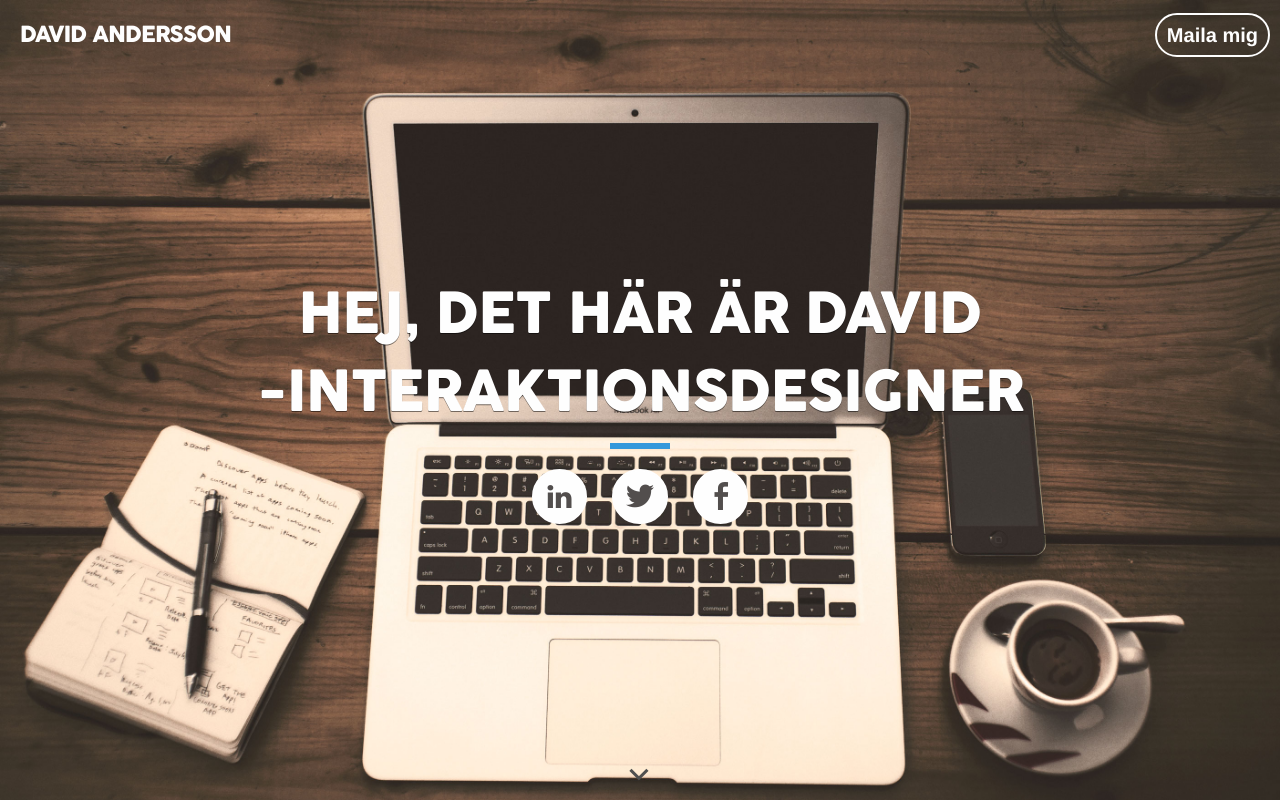
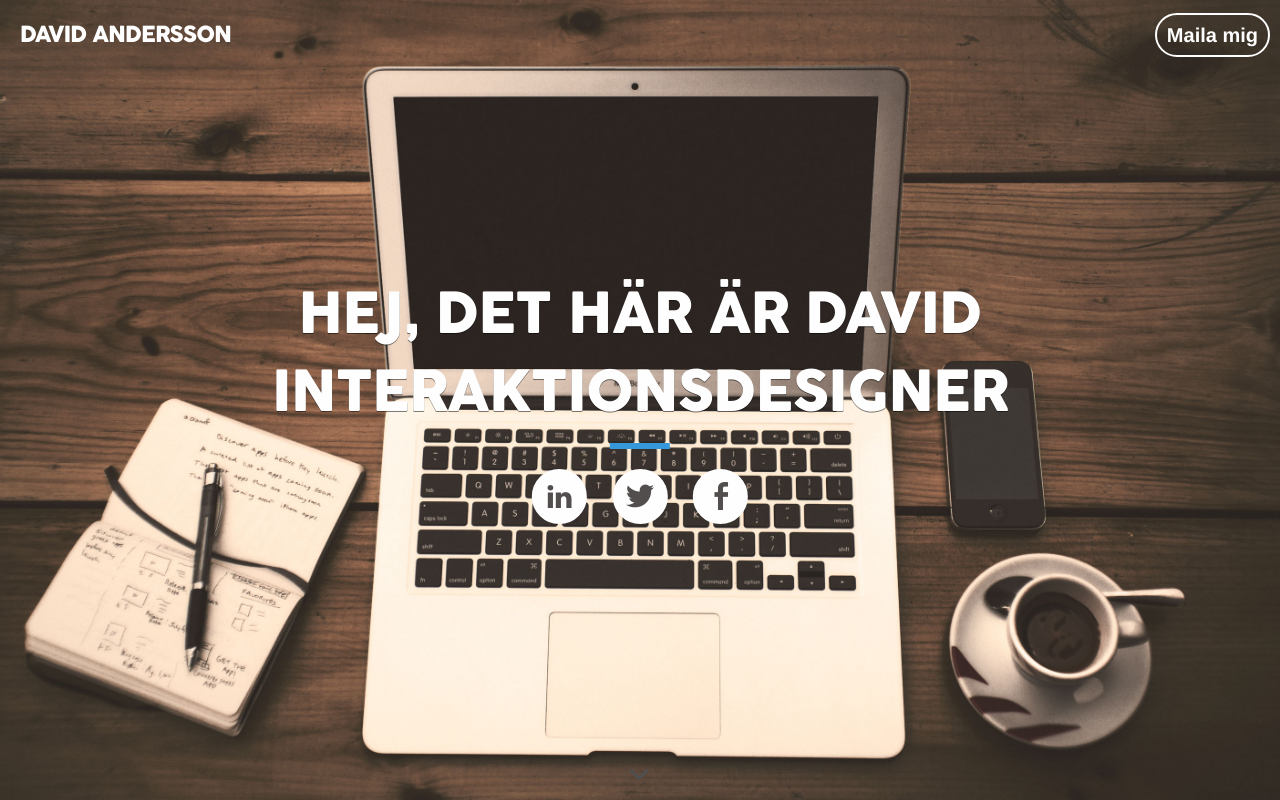
Before and after one commit to Chabrall/chabrall.github.io, a plain HTML site: page index.html in a window 1280 px wide. Shown: the top 800 px of the page. Drawn offline with Linux system fonts and the light colour scheme.

Commit message:
stupid forgot to compile css

```diff
--- a/index.html
+++ b/index.html
@@ -28,7 +28,7 @@
     </nav>
 
     <div class="welcome">
-      <h1 class="hero">Hej, det här är David<br>-interaktionsdesigner</h1>
+      <h1 class="hero">Hej, det här är David<wbr>interaktionsdesigner</h1>
       <div class="small-divider"></div>
       <ul class="social-links">
         <li><a href="https://se.linkedin.com/in/daandersson/"><span class="genericon genericon-linkedin"></span></a></li>
--- a/js/main.js
+++ b/js/main.js
@@ -1,6 +1,5 @@
 $(document).ready(function(){
 	var windowHeight = $(window).height();
-	$('header').css('height', windowHeight);
 	$(window).scroll(function(){
 		var scrollLength = $(window).scrollTop();
 		var navHeight = $('nav').height();
--- a/sass/_typography.scss
+++ b/sass/_typography.scss
@@ -18,6 +18,7 @@ html {
 }
 
 body {
+	position: relative;
 	font: 1.6rem/1.4em 'Lora', serif;
 	color: $text-color;
 	height: 100%;
--- a/sass/screen.scss
+++ b/sass/screen.scss
@@ -2,21 +2,14 @@
 @import 'typography';
 
 header {
-	position: relative;
+	display: block;
 	background: url(../img/bg2.jpg) no-repeat center center fixed;
 	-webkit-background-size: cover;
 	-moz-background-size: cover;
 	-o-background-size: cover;
 	background-size: cover;
-	height: 100%;
-	width: 100%;
-
-	@media only screen
-		and (min-device-width : 768px)
-		and (max-device-width : 1024px)
-		and (-webkit-min-device-pixel-ratio: 2) {
-			background-attachment: scroll;
-		}
+	min-height: 100%;
+	height: auto !important;
 
 	.hero-arrow {
 		position: absolute;
@@ -32,16 +25,18 @@ header {
 	.welcome {
 		@include clearfix;
 		display: block;
-		position: relative;
+		position: absolute;
 		top: 50%;
+		left: 50%;
 		color: $light-color;
 		text-align: center;
-		-webkit-transform: translateX(-50%);
-		-moz-transform: translateX(-50%);
-		transform: translateY(-50%);
+		-webkit-transform: translateY(-50%) translateX(-50%);
+		-moz-transform: translateY(-50%) translateX(-50%);
+		transform: translateY(-50%) translateX(-50%);
 		text-shadow: $text-shadow;
 		.hero {
 			font-size: 2.2rem;
+			text-align: center;
 		}
 		.small-divider {
 			height: 6px;
```
Also changed, not shown: css/screen.css.
